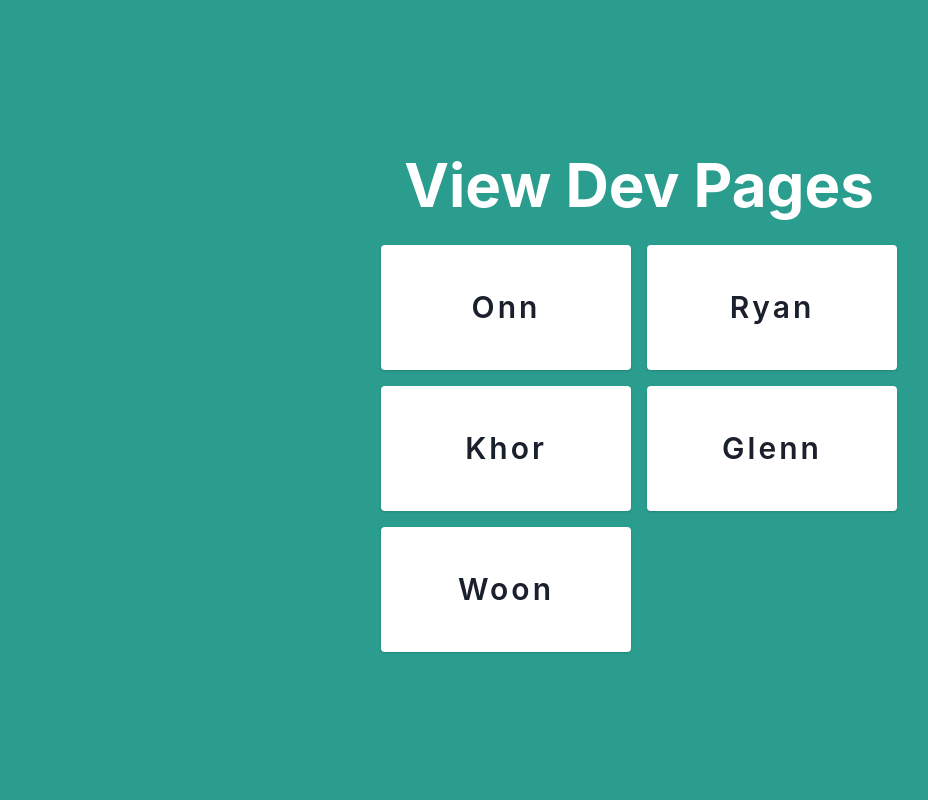
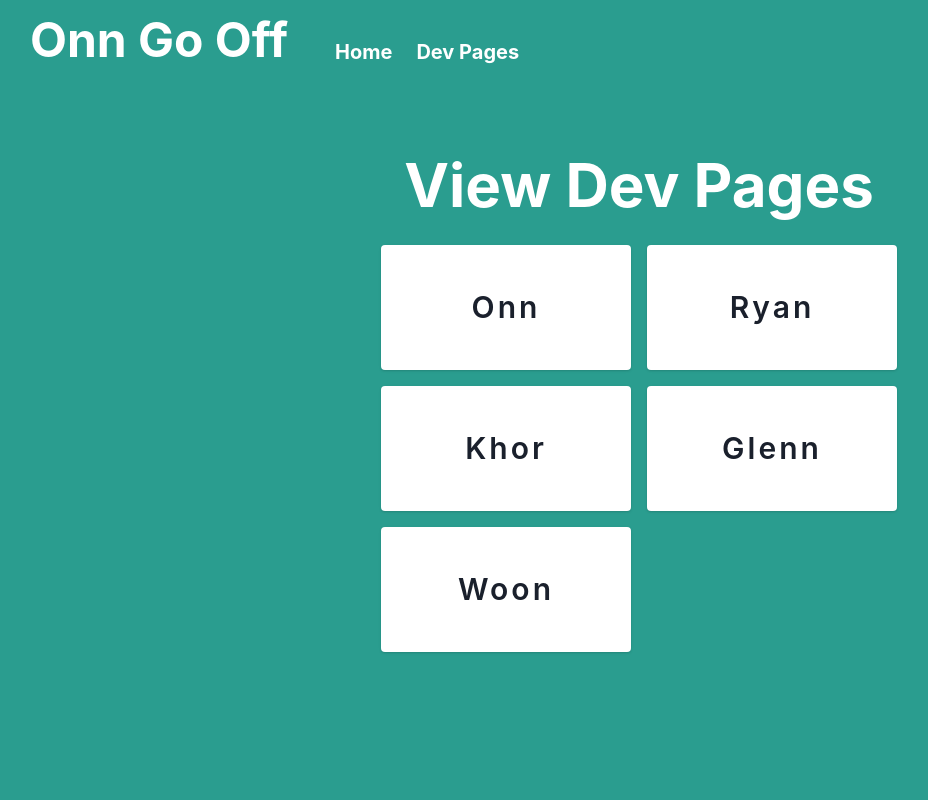
Before and after one commit to OnnGoOff/OnnGoOff.github.io, a React (Create React App) app: page / in a window 1280 px wide. Shown: the top 800 px of the page, without its empty margins (1-929 px from the left). Built offline with nearby package versions, Linux system fonts and the light colour scheme.

Commit message:
:hammer: Adding more stuff

```diff
--- a/src/HomePage.tsx
+++ b/src/HomePage.tsx
@@ -1,5 +1,17 @@
-import { Box, Button, Center, Container, Heading, SimpleGrid, Text, theme } from '@chakra-ui/react';
-import React from 'react';
+import {
+  Box,
+  Button,
+  Center,
+  Container,
+  Grid,
+  Heading,
+  HStack,
+  SimpleGrid,
+  Text,
+  theme,
+  Link as ChakraLink,
+} from '@chakra-ui/react';
+import React, { useRef } from 'react';
 import { Link } from 'react-router-dom';
 
 const Hero = () => {
@@ -66,11 +78,60 @@ const DevProfiles = () => {
   );
 };
 
-const HomePage = () => {
+const NavBar = () => {
+  const navItems = ['Home', 'Dev Pages'];
   return (
     <>
-      <DevProfiles />
-      <Hero />
+      <Grid
+        pos="fixed"
+        width="100vw"
+        height={theme.sizes[16]}
+        zIndex={theme.zIndices.docked}
+        templateColumns="20rem 1fr"
+        alignContent="end"
+      >
+        <Center>
+          <Heading color="white" as="h2" size="2xl">
+            Onn Go Off
+          </Heading>
+        </Center>
+        <Center alignItems="end">
+          <HStack w="100%">
+            {navItems.map((name) => {
+              return (
+                <ChakraLink key={name} margin="0 1rem 0 1rem">
+                  <Heading color="white" size="md">
+                    {name}
+                  </Heading>
+                </ChakraLink>
+              );
+            })}
+          </HStack>
+        </Center>
+      </Grid>
+    </>
+  );
+};
+
+const HomePage = () => {
+  const devProfileEl = useRef<HTMLDivElement>(null);
+  const heroEl = useRef<HTMLDivElement>(null);
+
+  const scrollToView = () => {
+    heroEl?.current?.scrollIntoView();
+  };
+
+  return (
+    <>
+      <NavBar />
+
+      <div ref={devProfileEl}>
+        <DevProfiles />
+      </div>
+
+      <div ref={heroEl}>
+        <Hero />
+      </div>
     </>
   );
 };
```
Also changed, not shown: src/App.tsx (+17 -0 lines), 1 other file (tests, documents, lock files or other folders).
